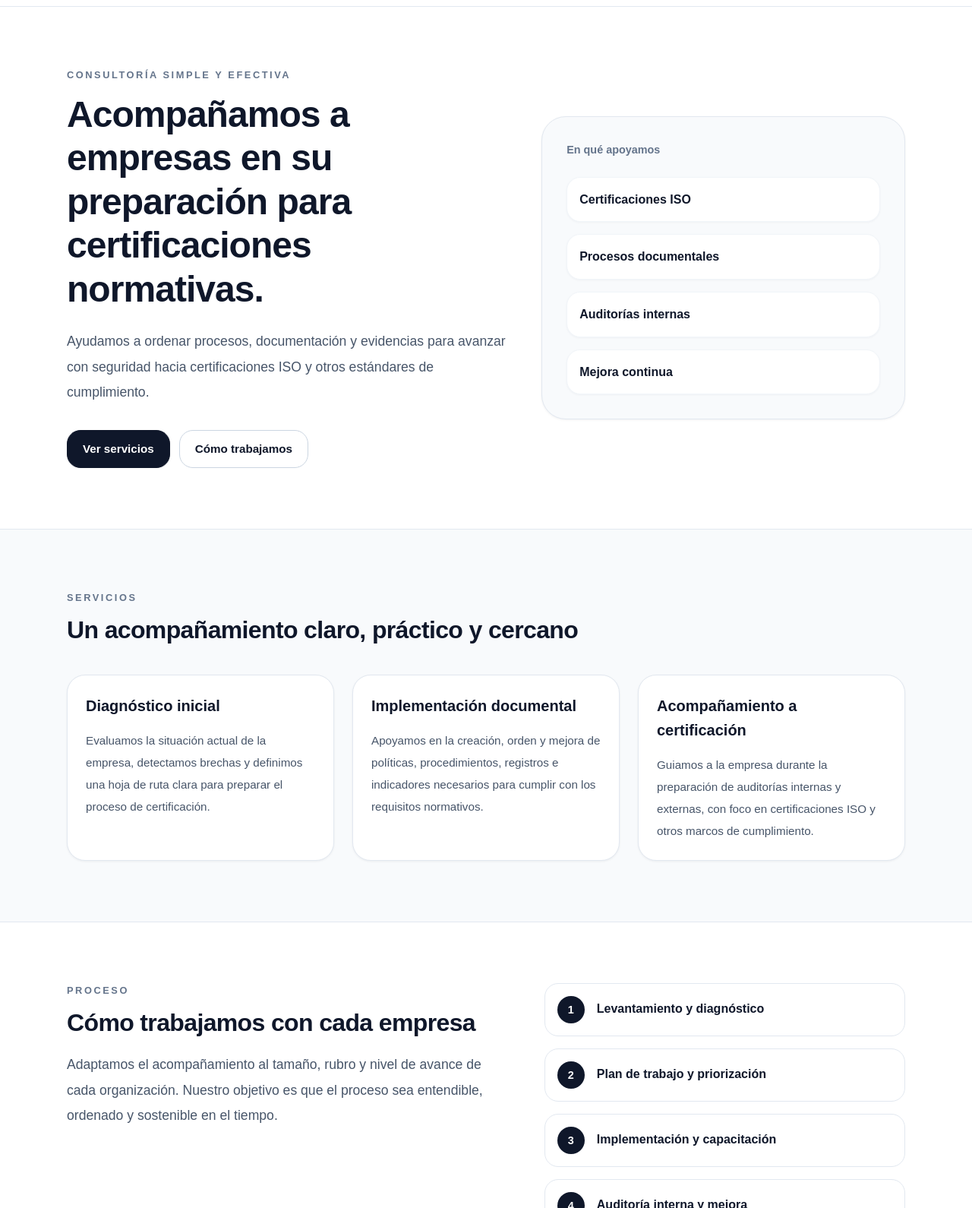
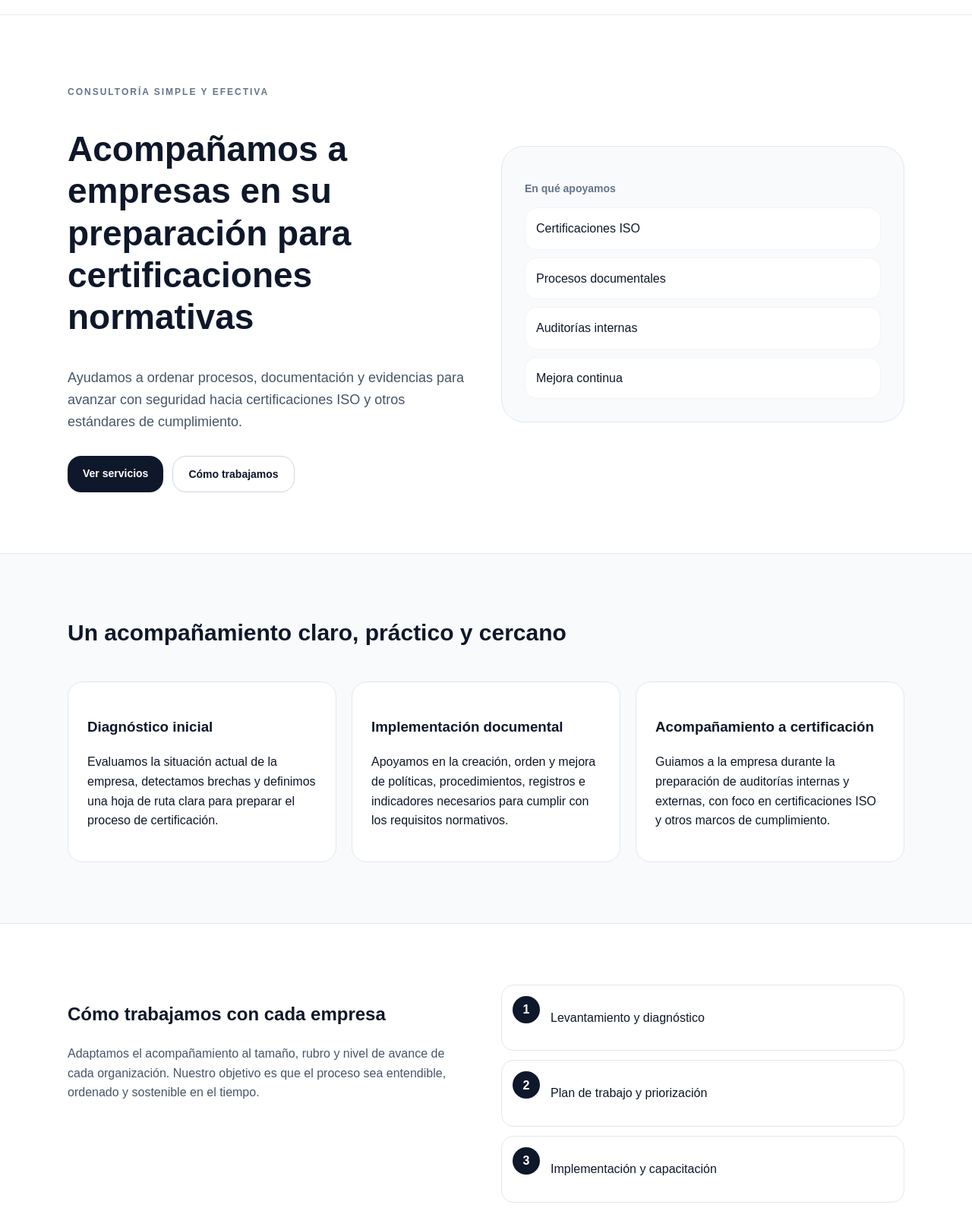
Before and after one commit to Regulatec/RegulatecWEB, a plain HTML site: page index.html in a window 1280 px wide. Shown: the part 91-1681 px from the top of the page at 76% size. Drawn offline with Linux system fonts and the light colour scheme.

Commit message:
Update index.html

```diff
--- a/index.html
+++ b/index.html
@@ -1,489 +1,439 @@
 <!DOCTYPE html>
 <html lang="es">
+
 <head>
-  <meta charset="UTF-8" />
-  <meta name="viewport" content="width=device-width, initial-scale=1.0" />
+<meta charset="UTF-8">
+<meta name="viewport" content="width=device-width, initial-scale=1.0">
+
 <title>RegulaTec</title>
+
 <style>
-    :root {
-      --slate-50: #f8fafc;
-      --slate-100: #f1f5f9;
-      --slate-200: #e2e8f0;
-      --slate-300: #cbd5e1;
-      --slate-400: #94a3b8;
-      --slate-500: #64748b;
-      --slate-600: #475569;
-      --slate-900: #0f172a;
-      --white: #ffffff;
+
+:root{
+--slate-50:#f8fafc;
+--slate-100:#f1f5f9;
+--slate-200:#e2e8f0;
+--slate-300:#cbd5e1;
+--slate-400:#94a3b8;
+--slate-500:#64748b;
+--slate-600:#475569;
+--slate-900:#0f172a;
 }
 
-    * {
-      box-sizing: border-box;
+*{
+box-sizing:border-box;
 }
 
-    html {
-      scroll-behavior: smooth;
+body{
+margin:0;
+font-family:Arial, Helvetica, sans-serif;
+background:white;
+color:var(--slate-900);
+line-height:1.6;
 }
 
-    body {
-      margin: 0;
-      font-family: Arial, Helvetica, sans-serif;
-      background: var(--white);
-      color: var(--slate-900);
-      line-height: 1.6;
+a{
+text-decoration:none;
+color:inherit;
 }
 
-    a {
-      text-decoration: none;
-      color: inherit;
+.container{
+max-width:1150px;
+margin:auto;
+padding:0 24px;
 }
 
-    .container {
-      max-width: 1152px;
-      margin: 0 auto;
-      padding: 0 24px;
+header{
+border-bottom:1px solid var(--slate-200);
 }
 
-    .header {
-      border-bottom: 1px solid var(--slate-200);
+.header-inner{
+display:flex;
+justify-content:space-between;
+align-items:center;
+padding:20px 0;
 }
 
-    .header-inner {
-      display: flex;
-      align-items: center;
-      justify-content: space-between;
-      padding: 20px 0;
-      gap: 20px;
+.brand-title{
+font-size:20px;
+font-weight:700;
+margin:0;
 }
 
-    .brand-title {
-      font-size: 1.25rem;
-      font-weight: 700;
-      margin: 0;
+.brand-subtitle{
+font-size:13px;
+color:var(--slate-500);
+margin-top:4px;
 }
 
-    .brand-subtitle {
-      font-size: 0.9rem;
-      color: var(--slate-500);
-      margin: 4px 0 0;
+.btn{
+padding:12px 20px;
+border-radius:18px;
+font-size:14px;
+font-weight:600;
+cursor:pointer;
+display:inline-block;
 }
 
-    .btn {
-      display: inline-block;
-      padding: 12px 20px;
-      border-radius: 18px;
-      font-size: 0.95rem;
-      font-weight: 600;
-      transition: 0.2s ease;
+.btn-outline{
+border:1px solid var(--slate-300);
 }
 
-    .btn-outline {
-      border: 1px solid var(--slate-300);
-      background: transparent;
+.btn-outline:hover{
+background:var(--slate-50);
 }
 
-    .btn-outline:hover {
-      background: var(--slate-50);
+.btn-dark{
+background:var(--slate-900);
+color:white;
 }
 
-    .btn-dark {
-      background: var(--slate-900);
-      color: var(--white);
-      border: 1px solid var(--slate-900);
+section{
+padding:80px 0;
 }
 
-    .btn-dark:hover {
-      opacity: 0.92;
+.hero{
+display:grid;
+grid-template-columns:1fr 1fr;
+gap:40px;
+align-items:center;
 }
 
-    .section {
-      padding: 80px 0;
+.hero-title{
+font-size:46px;
+font-weight:800;
+line-height:1.2;
 }
 
-    .hero-grid {
-      display: grid;
-      grid-template-columns: 1.1fr 0.9fr;
-      gap: 40px;
-      align-items: center;
+.hero-text{
+color:var(--slate-600);
+font-size:18px;
+margin-top:24px;
 }
 
-    .eyebrow {
-      margin: 0 0 12px;
-      font-size: 0.8rem;
-      font-weight: 700;
-      text-transform: uppercase;
-      letter-spacing: 0.2em;
-      color: var(--slate-500);
+.actions{
+margin-top:30px;
+display:flex;
+gap:12px;
+flex-wrap:wrap;
 }
 
-    .hero-title,
-    .section-title,
-    .cta-title {
-      margin: 0;
-      font-weight: 800;
-      line-height: 1.2;
-      letter-spacing: -0.02em;
+.card{
+background:var(--slate-50);
+border:1px solid var(--slate-200);
+border-radius:30px;
+padding:30px;
 }
 
-    .hero-title {
-      font-size: 3rem;
+.support-item{
+background:white;
+border:1px solid var(--slate-100);
+border-radius:16px;
+padding:14px;
+margin-top:10px;
 }
 
-    .section-title,
-    .cta-title {
-      font-size: 2rem;
+.services{
+background:var(--slate-50);
+border-top:1px solid var(--slate-200);
+border-bottom:1px solid var(--slate-200);
 }
 
-    .hero-text,
-    .section-text,
-    .cta-text {
-      color: var(--slate-600);
-      font-size: 1.1rem;
-      line-height: 1.9;
+.services-grid{
+display:grid;
+grid-template-columns:repeat(3,1fr);
+gap:20px;
+margin-top:40px;
 }
 
-    .hero-text {
-      max-width: 640px;
-      margin-top: 24px;
+.service{
+background:white;
+border:1px solid var(--slate-200);
+border-radius:20px;
+padding:25px;
 }
 
-    .hero-actions {
-      display: flex;
-      flex-wrap: wrap;
-      gap: 12px;
-      margin-top: 32px;
+.process{
+display:grid;
+grid-template-columns:1fr 1fr;
+gap:40px;
 }
 
-    .hero-card {
-      background: var(--slate-50);
-      border: 1px solid var(--slate-200);
-      border-radius: 32px;
-      padding: 32px;
-      box-shadow: 0 1px 3px rgba(15, 23, 42, 0.06);
+.step{
+display:flex;
+gap:14px;
+border:1px solid var(--slate-200);
+border-radius:16px;
+padding:14px;
+margin-bottom:12px;
 }
 
-    .hero-card-title {
-      margin: 0;
-      font-size: 0.9rem;
-      font-weight: 700;
-      color: var(--slate-500);
+.step-number{
+width:36px;
+height:36px;
+border-radius:50%;
+background:var(--slate-900);
+color:white;
+display:flex;
+align-items:center;
+justify-content:center;
+font-weight:700;
 }
 
-    .support-list {
-      margin-top: 24px;
-      display: grid;
-      gap: 16px;
+.value{
+background:var(--slate-900);
+color:white;
 }
 
-    .support-item {
-      background: var(--white);
-      border: 1px solid var(--slate-100);
-      border-radius: 18px;
-      padding: 16px;
-      box-shadow: 0 1px 3px rgba(15, 23, 42, 0.04);
-      font-weight: 600;
+.contact-box{
+background:var(--slate-50);
+border:1px solid var(--slate-200);
+border-radius:30px;
+padding:40px;
+text-align:center;
 }
 
-    .services-section {
-      background: var(--slate-50);
-      border-top: 1px solid var(--slate-200);
-      border-bottom: 1px solid var(--slate-200);
+.contact-buttons{
+display:flex;
+gap:12px;
+justify-content:center;
+flex-wrap:wrap;
+margin-top:20px;
 }
 
-    .services-intro {
-      max-width: 700px;
+@media(max-width:900px){
+
+.hero,
+.process,
+.services-grid{
+grid-template-columns:1fr;
 }
 
-    .services-grid {
-      margin-top: 40px;
-      display: grid;
-      grid-template-columns: repeat(3, 1fr);
-      gap: 24px;
+.hero-title{
+font-size:32px;
 }
 
-    .card {
-      background: var(--white);
-      border: 1px solid var(--slate-200);
-      border-radius: 24px;
-      padding: 24px;
-      box-shadow: 0 1px 3px rgba(15, 23, 42, 0.06);
 }
 
-    .card h3 {
-      margin: 0;
-      font-size: 1.25rem;
-    }
+</style>
 
-    .card p {
-      margin: 16px 0 0;
-      color: var(--slate-600);
-      font-size: 0.95rem;
-      line-height: 1.9;
-    }
+</head>
 
-    .process-grid {
-      display: grid;
-      grid-template-columns: 1.1fr 0.9fr;
-      gap: 48px;
-      align-items: start;
-    }
+<body>
 
-    .steps {
-      display: grid;
-      gap: 16px;
-    }
 
-    .step {
-      display: flex;
-      align-items: flex-start;
-      gap: 16px;
-      border: 1px solid var(--slate-200);
-      border-radius: 18px;
-      padding: 16px;
-    }
+<header>
 
-    .step-number {
-      width: 36px;
-      height: 36px;
-      min-width: 36px;
-      border-radius: 999px;
-      background: var(--slate-900);
-      color: var(--white);
-      display: flex;
-      align-items: center;
-      justify-content: center;
-      font-size: 0.9rem;
-      font-weight: 700;
-    }
+<div class="container header-inner">
 
-    .step-text {
-      margin: 4px 0 0;
-      font-weight: 600;
-    }
-
-    .value-section {
-      background: var(--slate-900);
-      color: var(--white);
-    }
-
-    .value-grid {
-      display: grid;
-      grid-template-columns: 1fr 1fr;
-      gap: 32px;
-      align-items: center;
-    }
-
-    .value-section .eyebrow {
-      color: var(--slate-400);
-    }
-
-    .value-text {
-      color: #cbd5e1;
-      line-height: 1.9;
-      font-size: 1.05rem;
-    }
-
-    .contact-box {
-      background: var(--slate-50);
-      border: 1px solid var(--slate-200);
-      border-radius: 32px;
-      padding: 40px;
-      text-align: center;
-      box-shadow: 0 1px 3px rgba(15, 23, 42, 0.06);
-      max-width: 900px;
-      margin: 0 auto;
-    }
-
-    .contact-actions {
-      display: flex;
-      flex-wrap: wrap;
-      justify-content: center;
-      gap: 12px;
-      margin-top: 32px;
-    }
-
-    @media (max-width: 992px) {
-      .hero-grid,
-      .process-grid,
-      .value-grid,
-      .services-grid {
-        grid-template-columns: 1fr;
-      }
-
-      .hero-title {
-        font-size: 2.3rem;
-      }
-
-      .section-title,
-      .cta-title {
-        font-size: 1.8rem;
-      }
-    }
-
-    @media (max-width: 640px) {
-      .section {
-        padding: 64px 0;
-      }
-
-      .header-inner {
-        flex-direction: column;
-        align-items: flex-start;
-      }
-
-      .hero-title {
-        font-size: 2rem;
-      }
-
-      .contact-box,
-      .hero-card,
-      .card {
-        padding: 24px;
-      }
-    }
-  </style>
-</head>
-<body>
-  <div>
-    <header class="header">
-      <div class="container header-inner">
 <div>
 <p class="brand-title">RegulaTec</p>
 <p class="brand-subtitle">Acompañamiento normativo y certificación</p>
 </div>
-        <a href="#contacto" class="btn btn-outline">Contacto</a>
+
+<a href="mailto:ventas@regulatec.cl?subject=Consulta%20sobre%20certificación" class="btn btn-outline">
+Contacto
+</a>
+
 </div>
+
 </header>
 
-    <main>
-      <section class="section">
-        <div class="container">
-          <div class="hero-grid">
+
+
+<section>
+
+<div class="container hero">
+
 <div>
-              <p class="eyebrow">Consultoría simple y efectiva</p>
+
+<p style="font-size:12px;font-weight:700;letter-spacing:2px;color:var(--slate-500)">
+CONSULTORÍA SIMPLE Y EFECTIVA
+</p>
+
 <h1 class="hero-title">
-                Acompañamos a empresas en su preparación para certificaciones normativas.
+Acompañamos a empresas en su preparación para certificaciones normativas
 </h1>
+
 <p class="hero-text">
 Ayudamos a ordenar procesos, documentación y evidencias para avanzar con seguridad hacia certificaciones ISO y otros estándares de cumplimiento.
 </p>
-              <div class="hero-actions">
-                <a href="#servicios" class="btn btn-dark">Ver servicios</a>
-                <a href="#proceso" class="btn btn-outline">Cómo trabajamos</a>
-              </div>
+
+<div class="actions">
+
+<a href="#servicios" class="btn btn-dark">
+Ver servicios
+</a>
+
+<a href="#proceso" class="btn btn-outline">
+Cómo trabajamos
+</a>
+
 </div>
 
-            <div class="hero-card">
-              <p class="hero-card-title">En qué apoyamos</p>
-              <div class="support-list">
+</div>
+
+
+<div class="card">
+
+<p style="font-size:14px;font-weight:700;color:var(--slate-500)">
+En qué apoyamos
+</p>
+
 <div class="support-item">Certificaciones ISO</div>
 <div class="support-item">Procesos documentales</div>
 <div class="support-item">Auditorías internas</div>
 <div class="support-item">Mejora continua</div>
+
 </div>
+
 </div>
-          </div>
-        </div>
+
 </section>
 
-      <section id="servicios" class="section services-section">
+
+
+<section id="servicios" class="services">
+
 <div class="container">
-          <div class="services-intro">
-            <p class="eyebrow">Servicios</p>
-            <h2 class="section-title">Un acompañamiento claro, práctico y cercano</h2>
-          </div>
+
+<h2 style="font-size:30px;margin:0">
+Un acompañamiento claro, práctico y cercano
+</h2>
 
 <div class="services-grid">
-            <div class="card">
+
+<div class="service">
 <h3>Diagnóstico inicial</h3>
 <p>
 Evaluamos la situación actual de la empresa, detectamos brechas y definimos una hoja de ruta clara para preparar el proceso de certificación.
 </p>
 </div>
 
-            <div class="card">
+<div class="service">
 <h3>Implementación documental</h3>
 <p>
 Apoyamos en la creación, orden y mejora de políticas, procedimientos, registros e indicadores necesarios para cumplir con los requisitos normativos.
 </p>
 </div>
 
-            <div class="card">
+<div class="service">
 <h3>Acompañamiento a certificación</h3>
 <p>
 Guiamos a la empresa durante la preparación de auditorías internas y externas, con foco en certificaciones ISO y otros marcos de cumplimiento.
 </p>
 </div>
+
 </div>
+
 </div>
+
 </section>
 
-      <section id="proceso" class="section">
-        <div class="container">
-          <div class="process-grid">
+
+
+<section id="proceso">
+
+<div class="container process">
+
 <div>
-              <p class="eyebrow">Proceso</p>
-              <h2 class="section-title">Cómo trabajamos con cada empresa</h2>
-              <p class="section-text" style="margin-top: 20px; max-width: 700px;">
+
+<h2>Cómo trabajamos con cada empresa</h2>
+
+<p style="color:var(--slate-600)">
 Adaptamos el acompañamiento al tamaño, rubro y nivel de avance de cada organización. Nuestro objetivo es que el proceso sea entendible, ordenado y sostenible en el tiempo.
 </p>
+
 </div>
 
-            <div class="steps">
+
+<div>
+
 <div class="step">
 <div class="step-number">1</div>
-                <p class="step-text">Levantamiento y diagnóstico</p>
+<p>Levantamiento y diagnóstico</p>
 </div>
+
 <div class="step">
 <div class="step-number">2</div>
-                <p class="step-text">Plan de trabajo y priorización</p>
+<p>Plan de trabajo y priorización</p>
 </div>
+
 <div class="step">
 <div class="step-number">3</div>
-                <p class="step-text">Implementación y capacitación</p>
+<p>Implementación y capacitación</p>
 </div>
+
 <div class="step">
 <div class="step-number">4</div>
-                <p class="step-text">Auditoría interna y mejora</p>
+<p>Auditoría interna y mejora</p>
 </div>
+
 <div class="step">
 <div class="step-number">5</div>
-                <p class="step-text">Preparación para certificación</p>
+<p>Preparación para certificación</p>
 </div>
+
 </div>
+
 </div>
-        </div>
+
 </section>
 
-      <section class="section value-section">
+
+
+<section class="value">
+
 <div class="container">
-          <div class="value-grid">
-            <div>
-              <p class="eyebrow">Valor</p>
-              <h2 class="cta-title">Más que documentos: ayudamos a instalar una forma de trabajo</h2>
-            </div>
-            <p class="value-text">
+
+<h2>
+Más que documentos: ayudamos a instalar una forma de trabajo
+</h2>
+
+<p style="color:#cbd5e1">
 Buscamos que la certificación no sea solo un requisito, sino una oportunidad para ordenar procesos, mejorar la gestión y fortalecer la confianza de clientes, equipos y aliados.
 </p>
+
 </div>
-        </div>
+
 </section>
 
-      <section id="contacto" class="section">
-        <div class="container" style="max-width: 900px;">
+
+
+<section>
+
+<div class="container">
+
 <div class="contact-box">
-            <p class="eyebrow">Contacto</p>
-            <h2 class="section-title">Conversemos sobre tu proceso de certificación</h2>
-            <p class="cta-text" style="margin-top: 16px;">
-              Podemos apoyar desde la etapa inicial de diagnóstico hasta la preparación final para auditoría y certificación.
+
+<h2>Conversemos sobre tu proceso de certificación</h2>
+
+<p style="color:var(--slate-600)">
+Podemos apoyar desde el diagnóstico inicial hasta la preparación final para auditoría y certificación.
 </p>
-            <div class="contact-actions">
-              <a href="mailto:contacto@regulatec.cl" class="btn btn-dark">contacto@regulatec.cl</a>
-              <a href="tel:+56000000000" class="btn btn-outline">+56 00 000 0000</a>
+
+<div class="contact-buttons">
+
+<a href="mailto:ventas@regulatec.cl?subject=Consulta%20sobre%20certificación" class="btn btn-dark">
+Email ventas@regulatec.cl
+</a>
+
+<a href="tel:+56997290659" class="btn btn-outline">
+Llamar +56 9 9729 0659
+</a>
+
+<a href="https://wa.me/56997290659?text=Hola%20quiero%20información%20sobre%20certificaciones%20ISO" class="btn btn-outline">
+WhatsApp
+</a>
+
 </div>
+
 </div>
+
 </div>
+
 </section>
-    </main>
-  </div>
+
+
 </body>
 </html>
```
Lines whose indentation alone changed are shown as unchanged.
